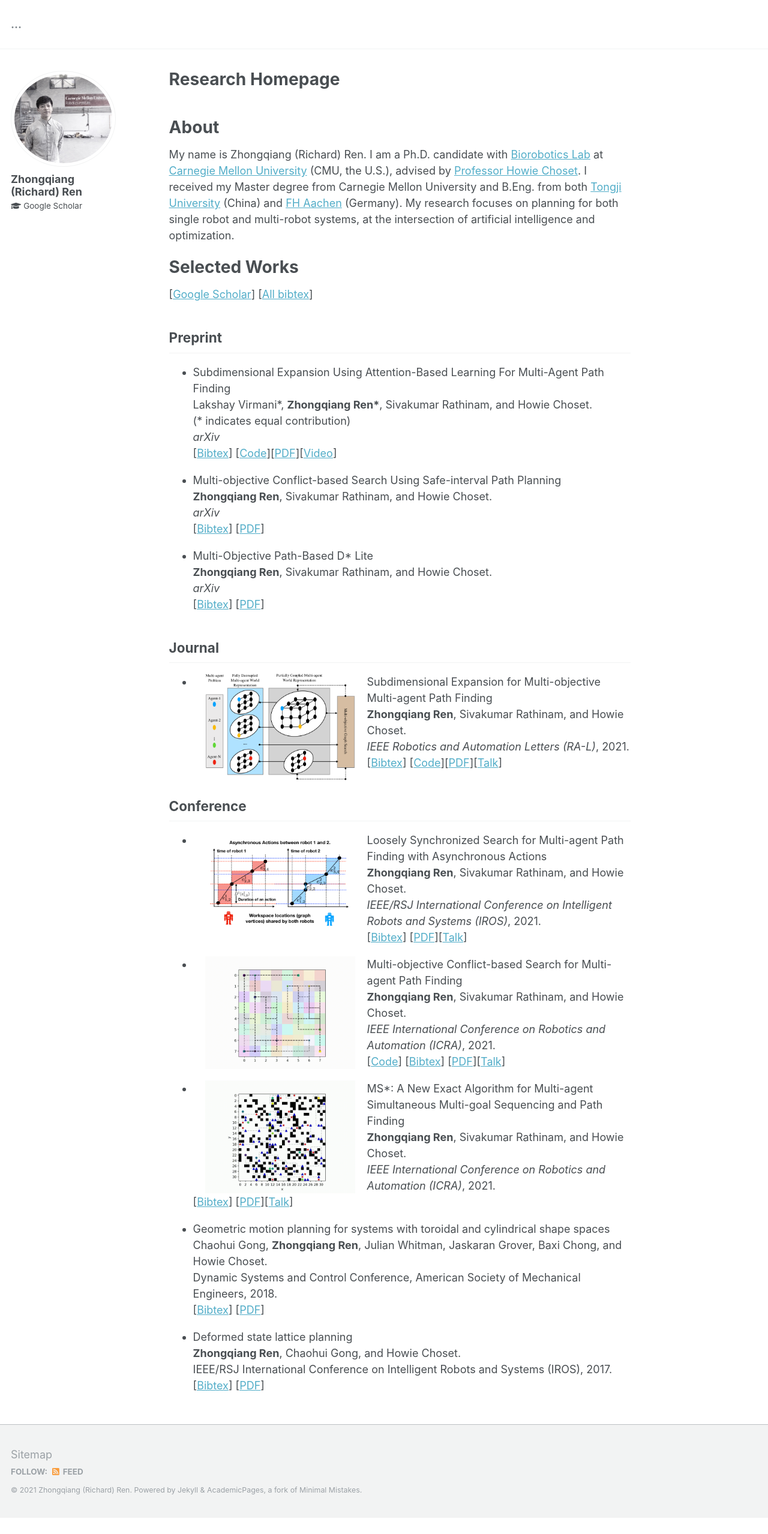
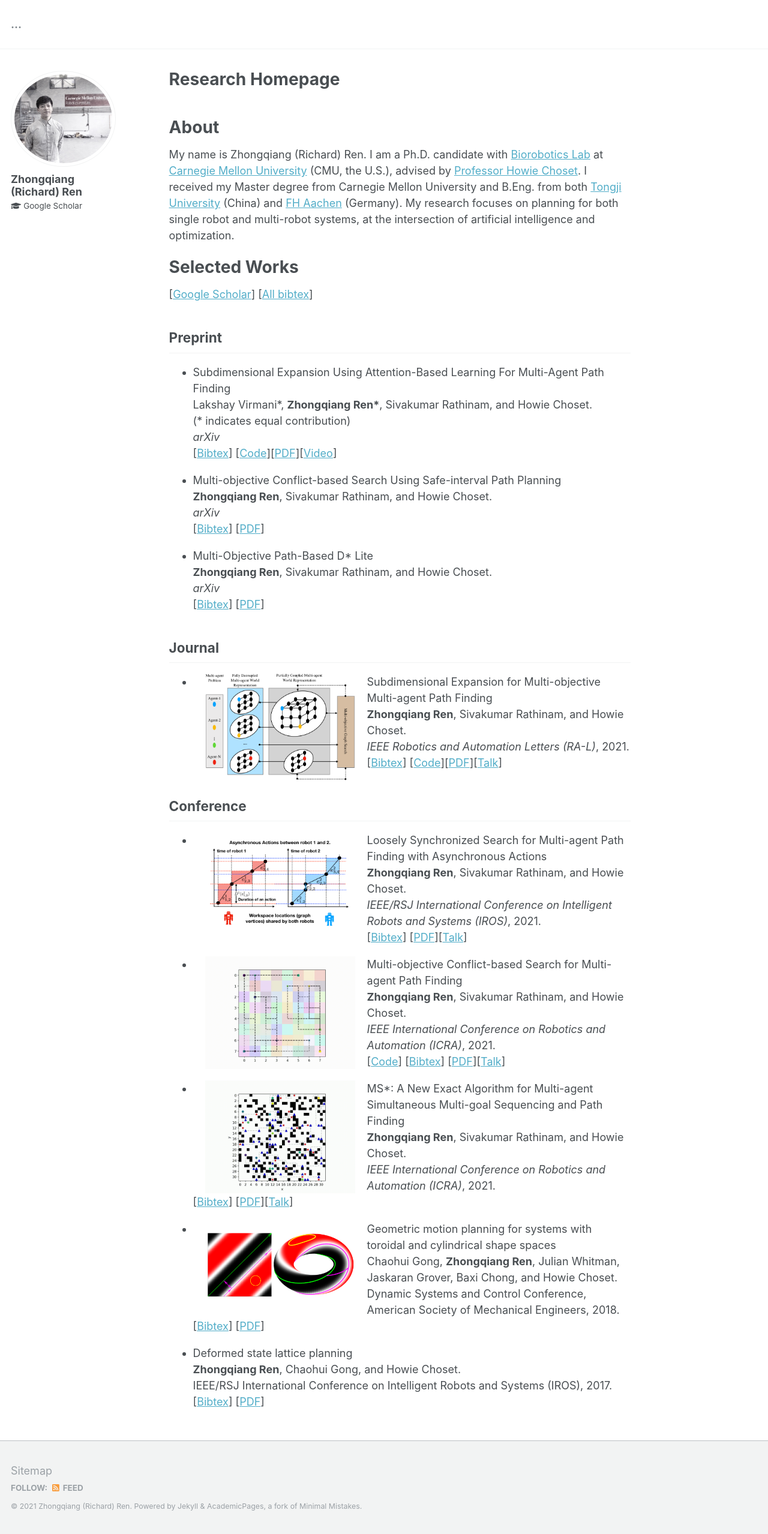
Before and after one commit to wonderren/wonderren.github.io, a Jekyll site: the page built from _pages/about.md, in a window 1280 px wide. Shown: the whole page at 60% size. Built offline with Jekyll 4.4.1, drawn with Linux system fonts in a browser that asks for light colours; before the commit the page ends 2530 px from its top, so only the background shows below that.

Commit message:
add torus figure

```diff
--- a/_pages/about.md
+++ b/_pages/about.md
@@ -154,8 +154,8 @@ MS*: A New Exact Algorithm for Multi-agent Simultaneous Multi-goal Sequencing an
 }
 </pre></div>
 
-
-* Geometric motion planning for systems with toroidal and cylindrical shape spaces\
+* <img src="images/fig_torus.png" alt="" width="250" height="200" align="left" hspace="20" style=" border: #000000 2px none;">
+Geometric motion planning for systems with toroidal and cylindrical shape spaces\
 	Chaohui Gong, **Zhongqiang Ren**, Julian Whitman, Jaskaran Grover, Baxi Chong, and Howie Choset.\
 	Dynamic Systems and Control Conference, American Society of Mechanical Engineers, 2018.\
 	[<a href="javascript:void(0)" onclick="(function(target, id) { if ($('#' + id).css('display') == 'block') { $('#' + id).hide('fast'); $(target).text('bibtex') } else { $('#' + id).show('fast'); $(target).text('bibtex') } })(this, 'bibtex-gong18-toros');">Bibtex</a>]
```
Also changed, not shown: images/fig_torus.png (added).
